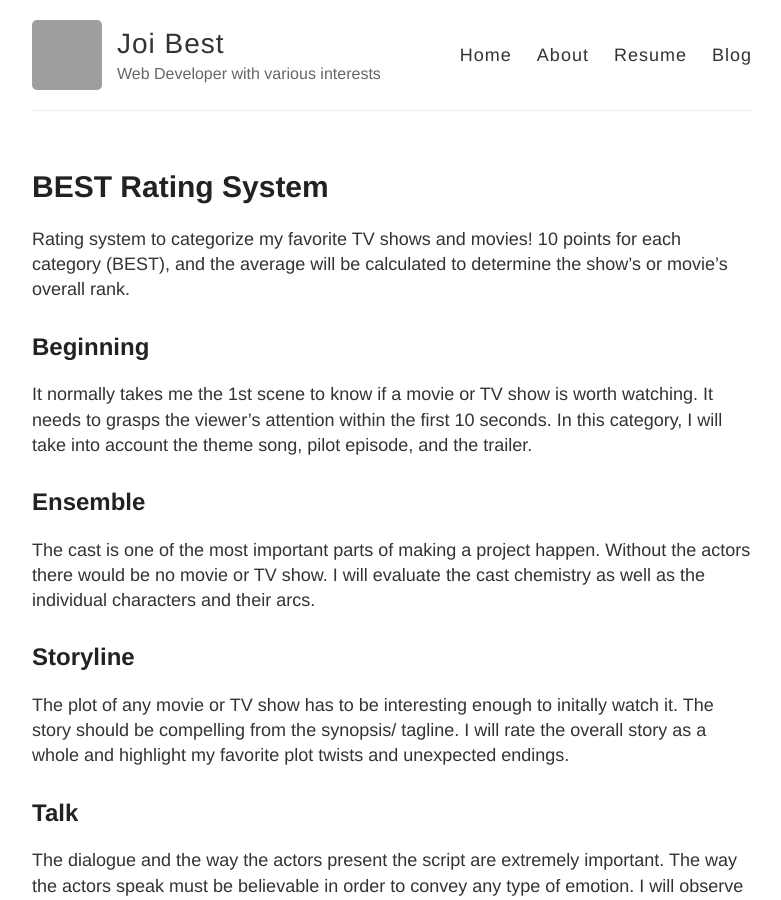
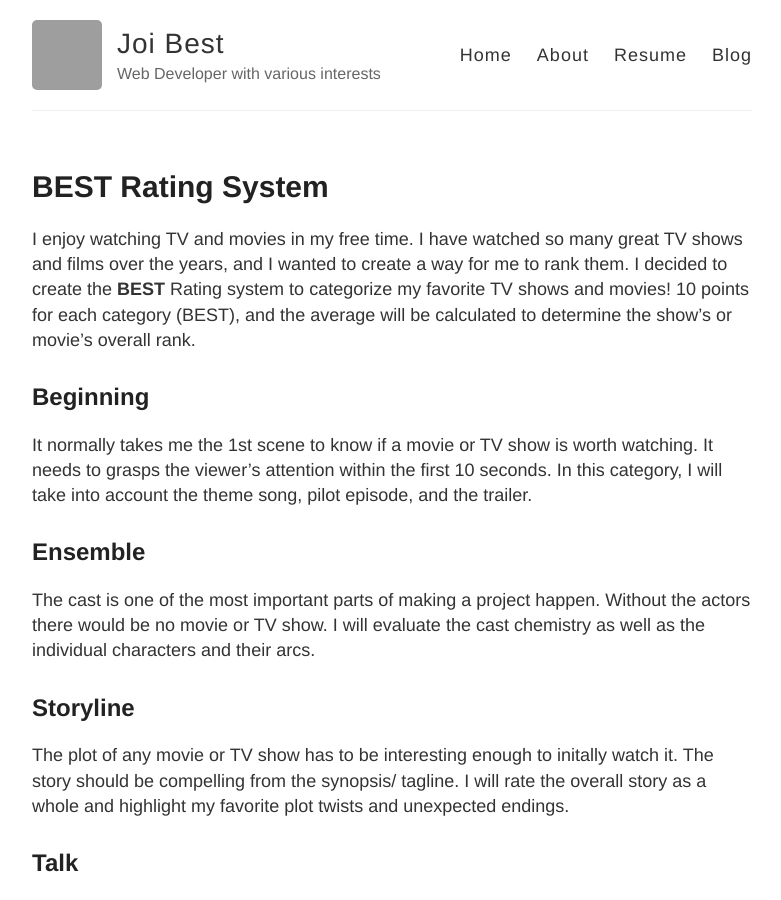
Before and after one commit to jbest002/blog, a Jekyll site: the page built from _posts/2021-1-21-BEST-Rating.md, in a window 1280 px wide and 900 px high. Shown: the whole window, without its empty margins (248-1029 px from the left). Built offline with Jekyll 4.4.1, drawn with Linux system fonts in a browser that asks for light colours; comment, search, counter and statistics services are not loaded; grey boxes are pictures that could not be loaded.

Commit message:
Update 2021-1-21-BEST-Rating.md

```diff
--- a/_posts/2021-1-21-BEST-Rating.md
+++ b/_posts/2021-1-21-BEST-Rating.md
@@ -4,7 +4,7 @@ title:  "BEST Rating System "
 date:   2021-01-21 17:31:35 -0500
 categories: TV Shows
 ---
-Rating system to categorize my favorite TV shows and movies! 10 points for each category (BEST), and the average will be calculated to determine the show's or movie's overall rank.
+I enjoy watching TV and movies in my free time. I have watched so many great TV shows and films over the years, and I wanted to create a way for me to rank them. I decided to create the **BEST** Rating system to categorize my favorite TV shows and movies! 10 points for each category (BEST), and the average will be calculated to determine the show's or movie's overall rank.
 ## **B**eginning
 It normally takes me the 1st scene to know if a movie or TV show is worth watching. It needs to grasps the viewer's attention within the first 10 seconds. In this category, I will take into account the theme song, pilot episode, and the trailer.
 ## **E**nsemble
```
